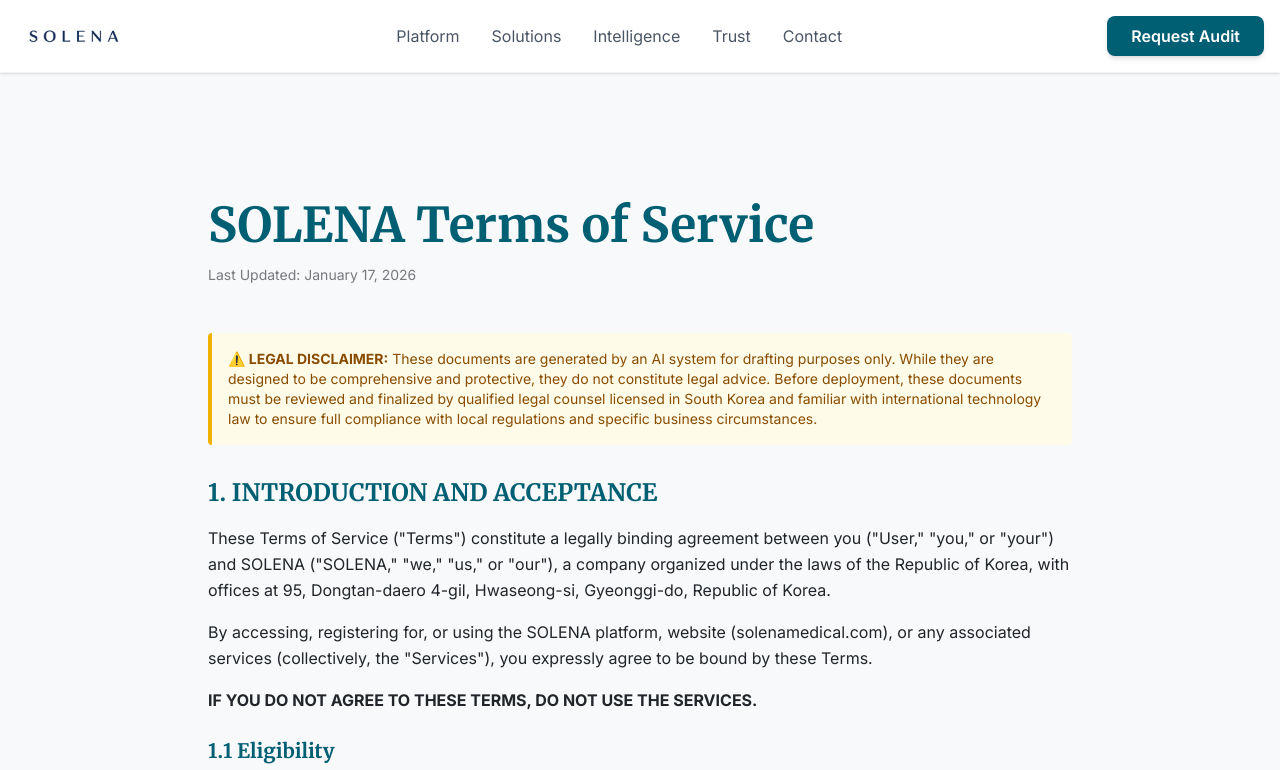
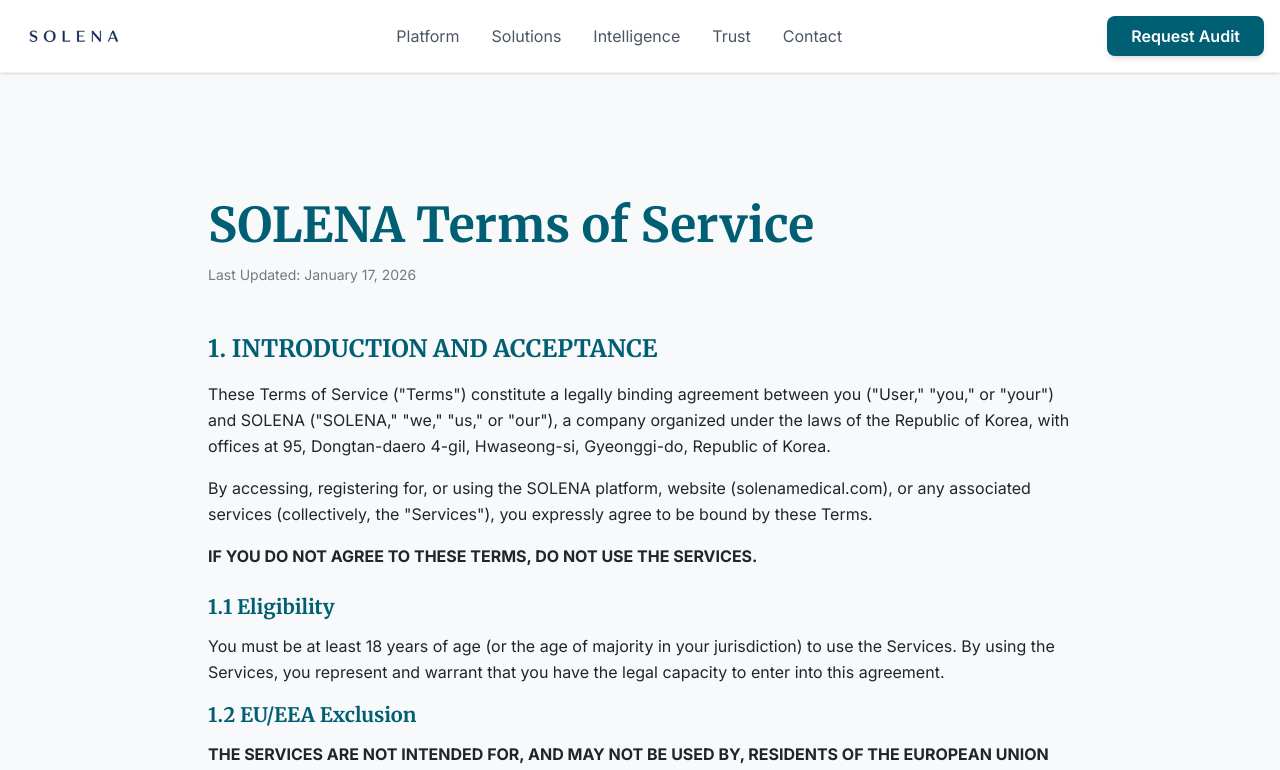
Before and after one commit to solena-art/solena-art.github.io, a Next.js app: page /terms in a window 1280 px wide. Shown: the top 770 px of the page. Built offline with nearby package versions, Linux system fonts and the light colour scheme.

Commit message:
Remove legal disclaimer banners from Terms of Service and Privacy Policy pages

```diff
--- a/app/privacy/page.tsx
+++ b/app/privacy/page.tsx
@@ -13,13 +13,6 @@
         <p className="font-sans text-text/60 text-sm mb-12">
           Last Updated: January 17, 2026
         </p>
-
-        {/* Legal Disclaimer */}
-        <div className="bg-yellow-50 border-l-4 border-yellow-500 p-4 rounded mb-8">
-          <p className="font-sans text-yellow-800 text-sm">
-            <strong>⚠️ LEGAL DISCLAIMER:</strong> These documents are generated by an AI system for drafting purposes only. While they are designed to be comprehensive and protective, they do not constitute legal advice. Before deployment, these documents must be reviewed and finalized by qualified legal counsel licensed in South Korea and familiar with international technology law to ensure full compliance with local regulations and specific business circumstances.
-          </p>
-        </div>
 
         <div className="prose prose-slate max-w-none">
           <section className="mb-8">
--- a/app/terms/page.tsx
+++ b/app/terms/page.tsx
@@ -13,13 +13,6 @@
         <p className="font-sans text-text/60 text-sm mb-12">
           Last Updated: January 17, 2026
         </p>
-
-        {/* Legal Disclaimer */}
-        <div className="bg-yellow-50 border-l-4 border-yellow-500 p-4 rounded mb-8">
-          <p className="font-sans text-yellow-800 text-sm">
-            <strong>⚠️ LEGAL DISCLAIMER:</strong> These documents are generated by an AI system for drafting purposes only. While they are designed to be comprehensive and protective, they do not constitute legal advice. Before deployment, these documents must be reviewed and finalized by qualified legal counsel licensed in South Korea and familiar with international technology law to ensure full compliance with local regulations and specific business circumstances.
-          </p>
-        </div>
 
         <div className="prose prose-slate max-w-none">
           <section className="mb-8">
```
